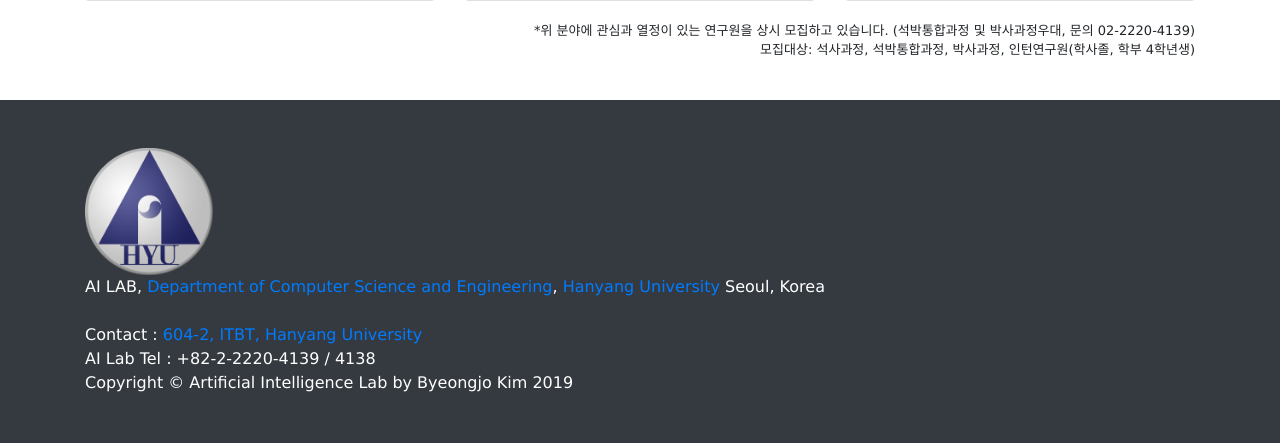
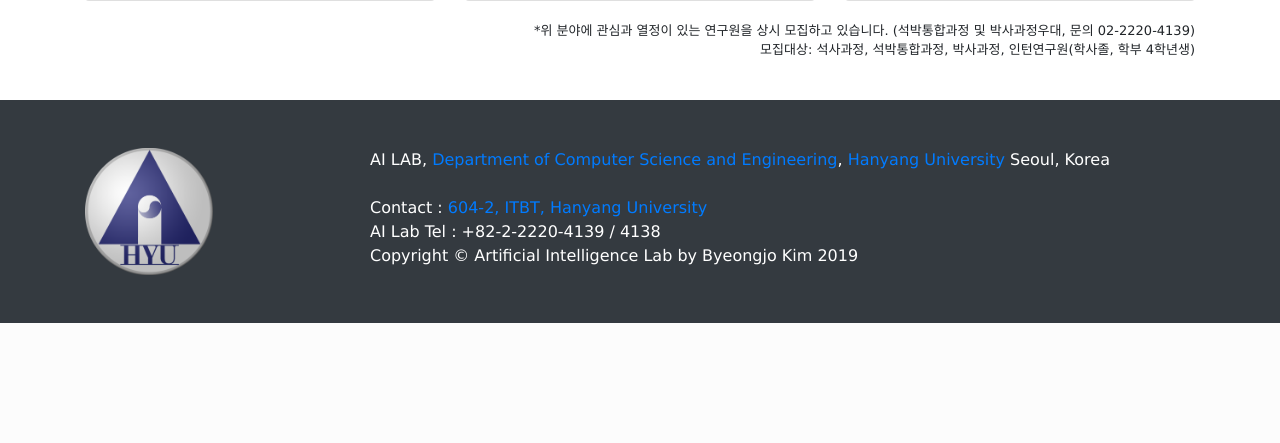
Before and after one commit to kkt94/AI_Web, a Flask app: page /intro in a window 1280 px wide. Shown: the part 953-1396 px from the top of the page. After the commit the page ends 1276 px from the top, so only its background shows below. Run offline with Flask 2, Linux system fonts and the light colour scheme; some libraries are stand-ins or nearby versions.

Commit message:
col-md-9

```diff
--- a/web/templates/bottom.html
+++ b/web/templates/bottom.html
@@ -8,7 +8,7 @@
                   <img src="static/img/logo/logo.png" alt="" style="max-width: 50%; max-height: 50%;"/>
                 </div>
             </div>
-            <div class="footer-col col-md-11 about text-white">
+            <div class="footer-col col-md-9 about text-white">
                     <div class="footer-col-inner">
                         AI LAB,
                         <a href="http://cs.hanyang.ac.kr"> Department of Computer Science and Engineering</a>,
```
